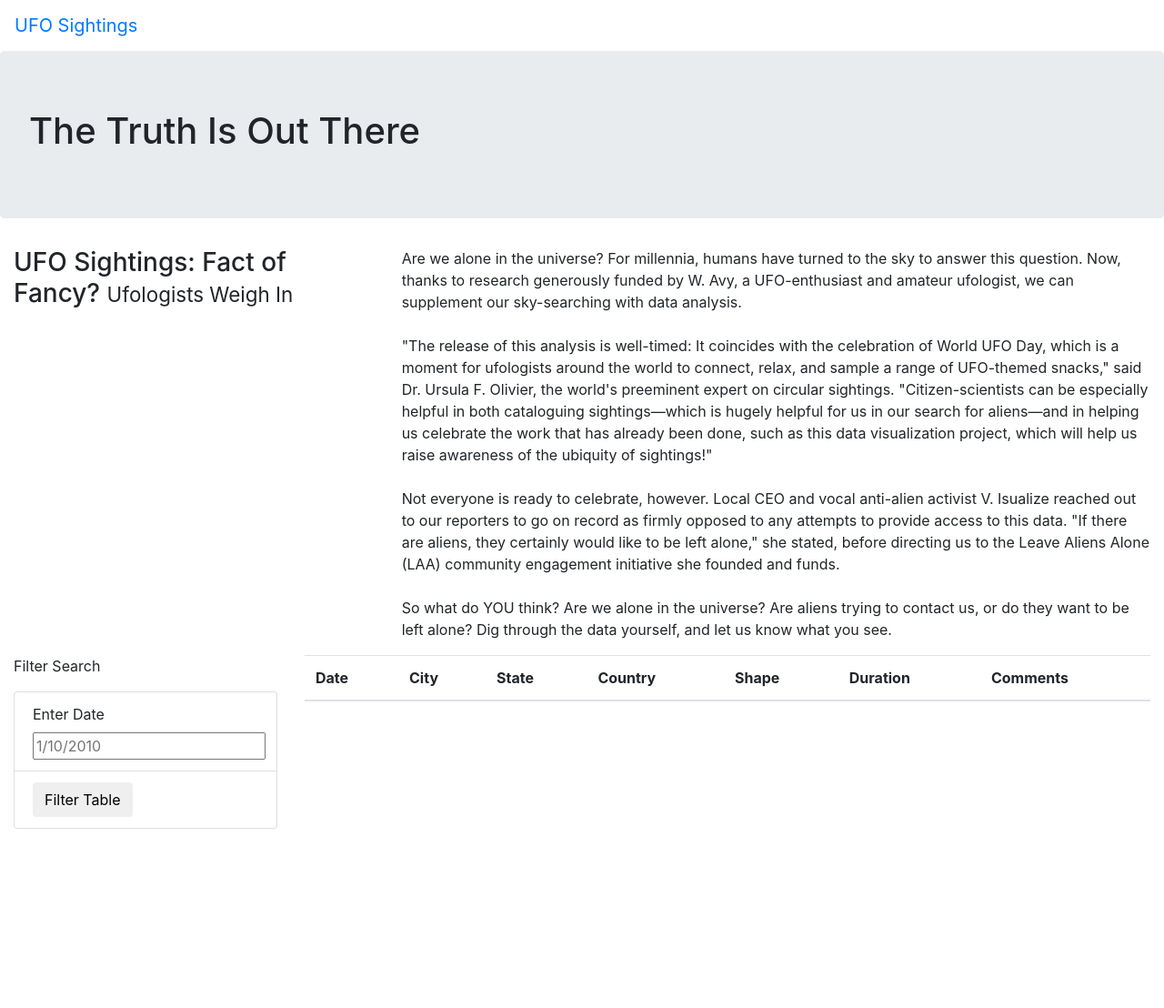
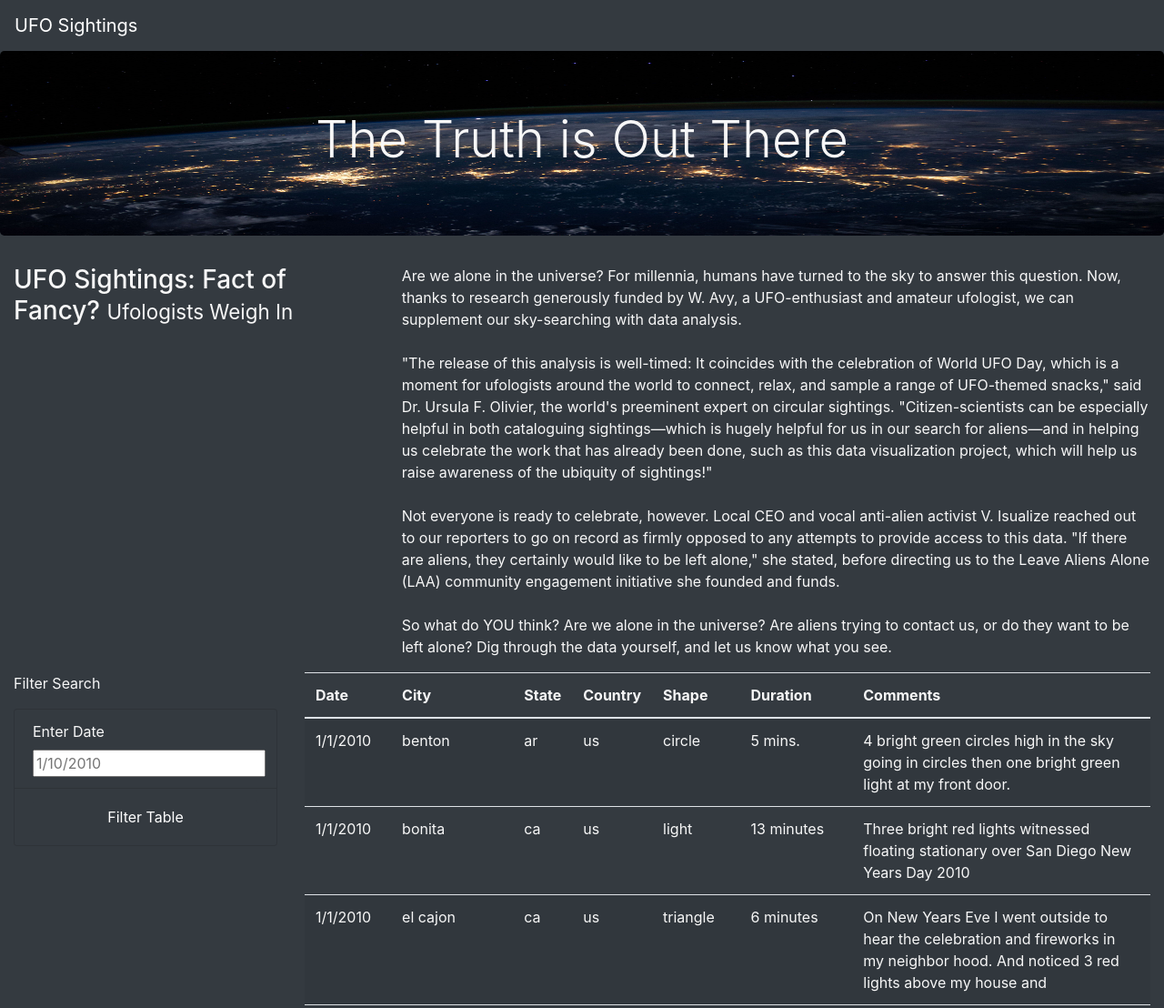
Before and after one commit to alex-keigley/UFOs, a plain HTML site: page index.html in a window 1280 px wide. Shown: the top 1108 px of the page at 91% size. Before the commit the page ends 911 px from the top, so only its background shows below. Drawn offline with nearby package versions, Linux system fonts and the light colour scheme.

Commit message:
start of challenge

```diff
--- a/index.html
+++ b/index.html
@@ -13,17 +13,17 @@
     />
     <link rel="stylesheet" href="static/css/style.css">
 </head>
-<body>
+<body class="bg-dark">
 
     <div class="wrapper">
 
-        <nav class="navbar navbar-expand-lg">
+        <nav class="navbar navbar-dark bg-dark navbar-expand-lg">
             <a class="navbar-brand" href="index.html">UFO Sightings</a>
         </nav>
 
         <div class="jumbotron">
-            <h1>The Truth Is Out There</h1>
-        </div>
+            <h1 class="display-4">The Truth is Out There</h1>
+          </div>
 
         <div class="container-fluid">
             <div class="row">
@@ -33,8 +33,6 @@
               <div class="col-md-8">
                 <p>
                   Are we alone in the universe? For millennia, humans have turned to the sky to answer this question. Now, thanks to research generously funded by W. Avy, a UFO-enthusiast and amateur ufologist, we can supplement our sky-searching with data analysis.<br><br>"The release of this analysis is well-timed: It coincides with the celebration of World UFO Day, which is a moment for ufologists around the world to connect, relax, and sample a range of UFO-themed snacks," said Dr. Ursula F. Olivier, the world's preeminent expert on circular sightings. "Citizen-scientists can be especially helpful in both cataloguing sightings—which is hugely helpful for us in our search for aliens—and in helping us celebrate the work that has already been done, such as this data visualization project, which will help us raise awareness of the ubiquity of sightings!"<br><br>Not everyone is ready to celebrate, however. Local CEO and vocal anti-alien activist V. Isualize reached out to our reporters to go on record as firmly opposed to any attempts to provide access to this data. "If there are aliens, they certainly would like to be left alone," she stated, before directing us to the Leave Aliens Alone (LAA) community engagement initiative she founded and funds.<br><br>So what do YOU think? Are we alone in the universe? Are aliens trying to contact us, or do they want to be left alone? Dig through the data yourself, and let us know what you see.
-
-
                 </p>
               </div>
             </div>
@@ -44,31 +42,22 @@
             <div class="row">
                 <div class="col-md-3">
 
-                    <form>
+                    <form class="bg-dark">
                         <p>Filter Search</p>
 
-                        <ul class="list-group">
-
-                            <li class="list-group-item">
+                        <ul class="list-group bg-dark">
+                            <li class="list-group-item bg-dark">
                                 <label for="date">Enter Date</label>
                                 <input type="text" placeholder="1/10/2010" id="datetime" />
-
                             </li>
-                            <li class="list-group-item">
-
-                                <button id="filter-btn" type="button" class="btn btn-default">Filter Table</button>
-
-
+                            <li class="list-group-item bg-dark">
+                                <button id="filter-btn" type="button" class="btn btn-dark btn-block">Filter Table</button>
                             </li>
-
                         </ul>
-
-
                     </form>
 
+                </div>
 
-
-                </div>
                 <div class="col-md-9">
                     <table class="table table-striped">
                       <thead>
@@ -84,12 +73,15 @@
                       </thead>
                       <tbody></tbody>
                     </table>
-                  </div>
+                </div>
+
             </div>
         </div>
+    </div>
 
-
-    </div>
+    <script src="https://cdnjs.cloudflare.com/ajax/libs/d3/4.11.0/d3.js"></script>
+    <script src="static/js/data.js"></script>
+    <script src="static/js/app.js"></script>
 
 </body>
 </html>
--- a/static/css/style.css
+++ b/static/css/style.css
@@ -0,0 +1,9 @@
+body {
+    color: #f7f7f7;
+}
+
+.jumbotron {
+    background-image: url("../images/nasa.jpg");
+    background-size: 100% 100%;
+    text-align: center;
+}
```
Also changed, not shown: static/images/nasa.jpg (added).
